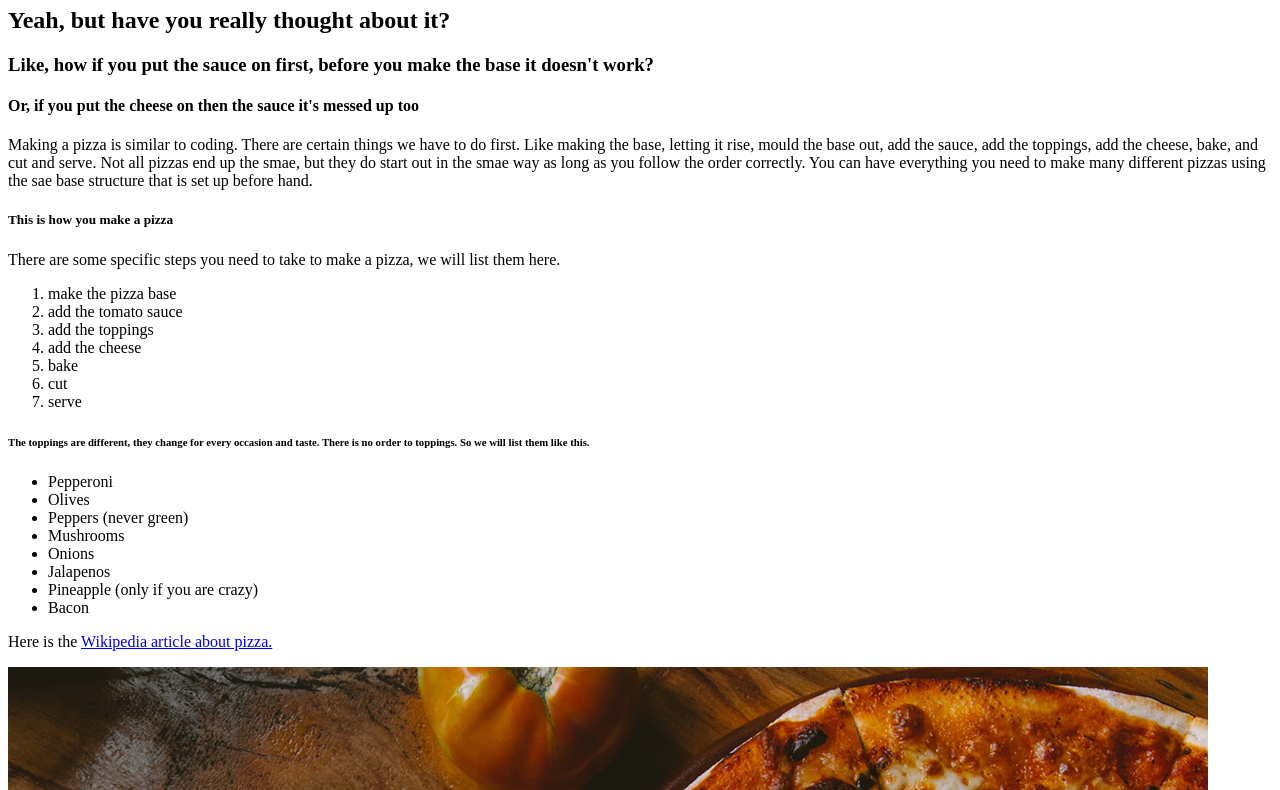
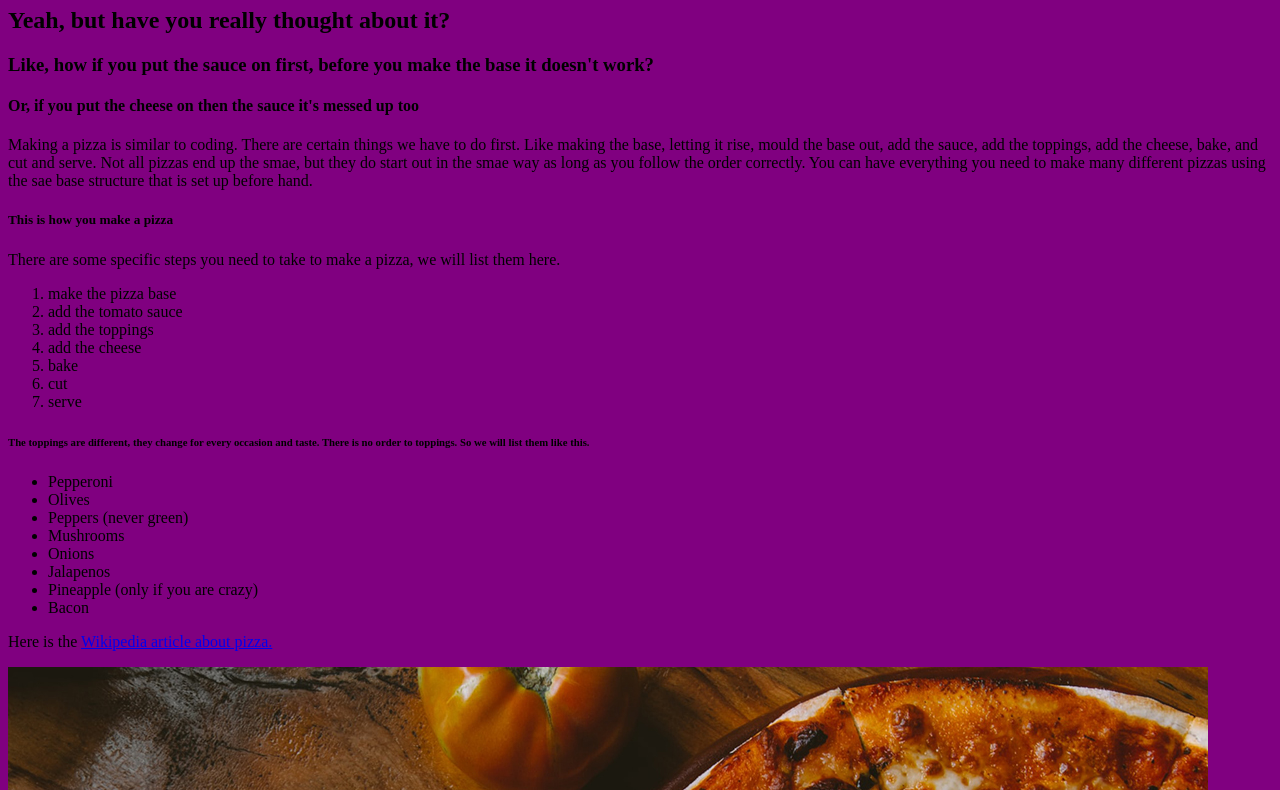
Before and after one commit to CorbyH16/CorbyHill-Week6-Workshop, a plain HTML site: page index.html in a window 1280 px wide. Shown: the part 73-863 px from the top of the page. Drawn offline with Linux system fonts and the light colour scheme.

Commit message:
added background colour

```diff
--- a/index.html
+++ b/index.html
@@ -5,6 +5,9 @@
         <meta http-equiv="X-UA-Compatible" content="IE=edge">
         <meta name="viewport" content="width=device-width,
         initial-scale=1.0">
+
+        <link rel='stylesheet' href='styles.css'/>
+
         <title>Pizza Party</title>
     </head>
     <body>
--- a/styles.css
+++ b/styles.css
@@ -0,0 +1,3 @@
+body{
+    background-color: purple;
+}
```
